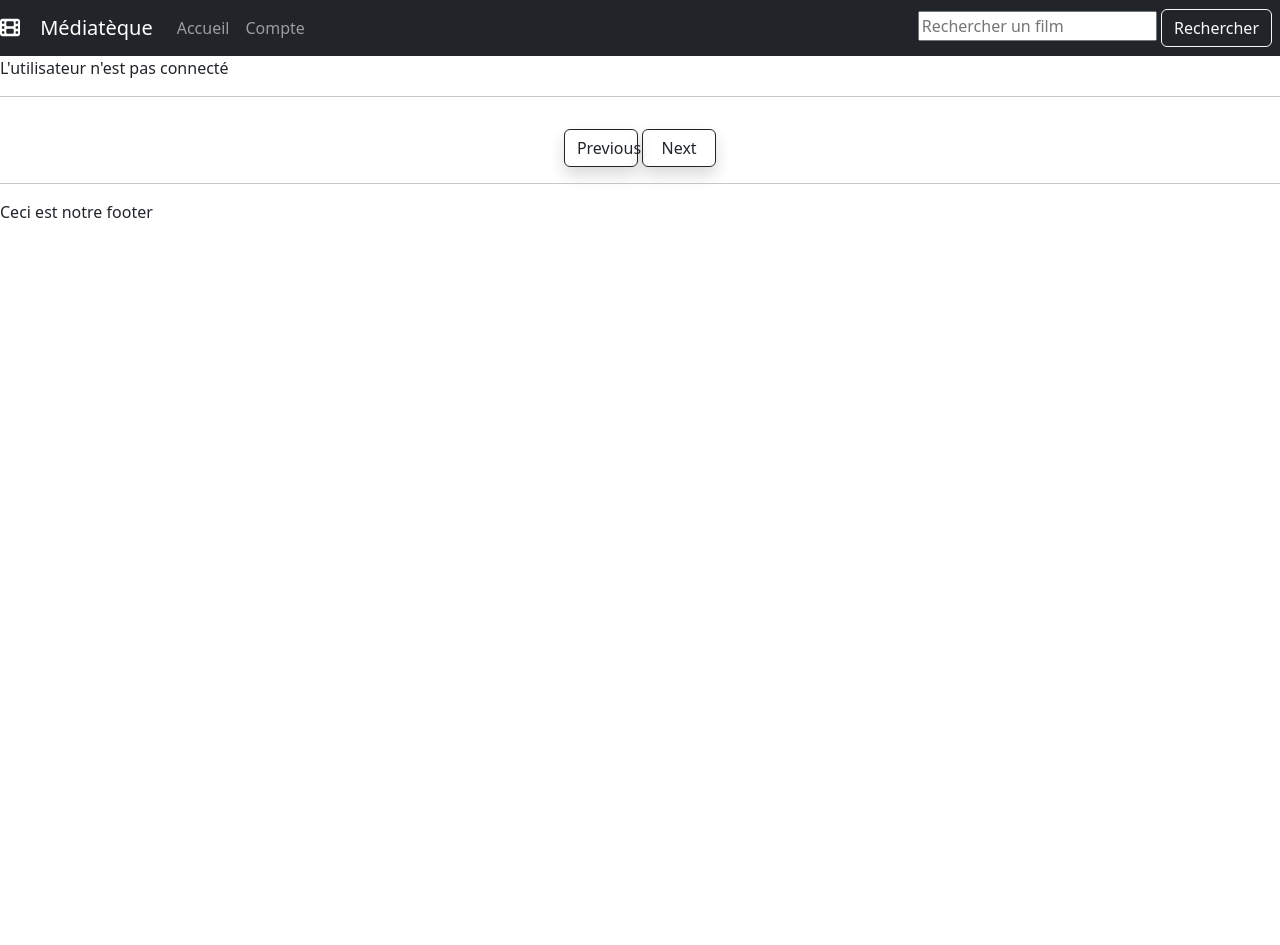
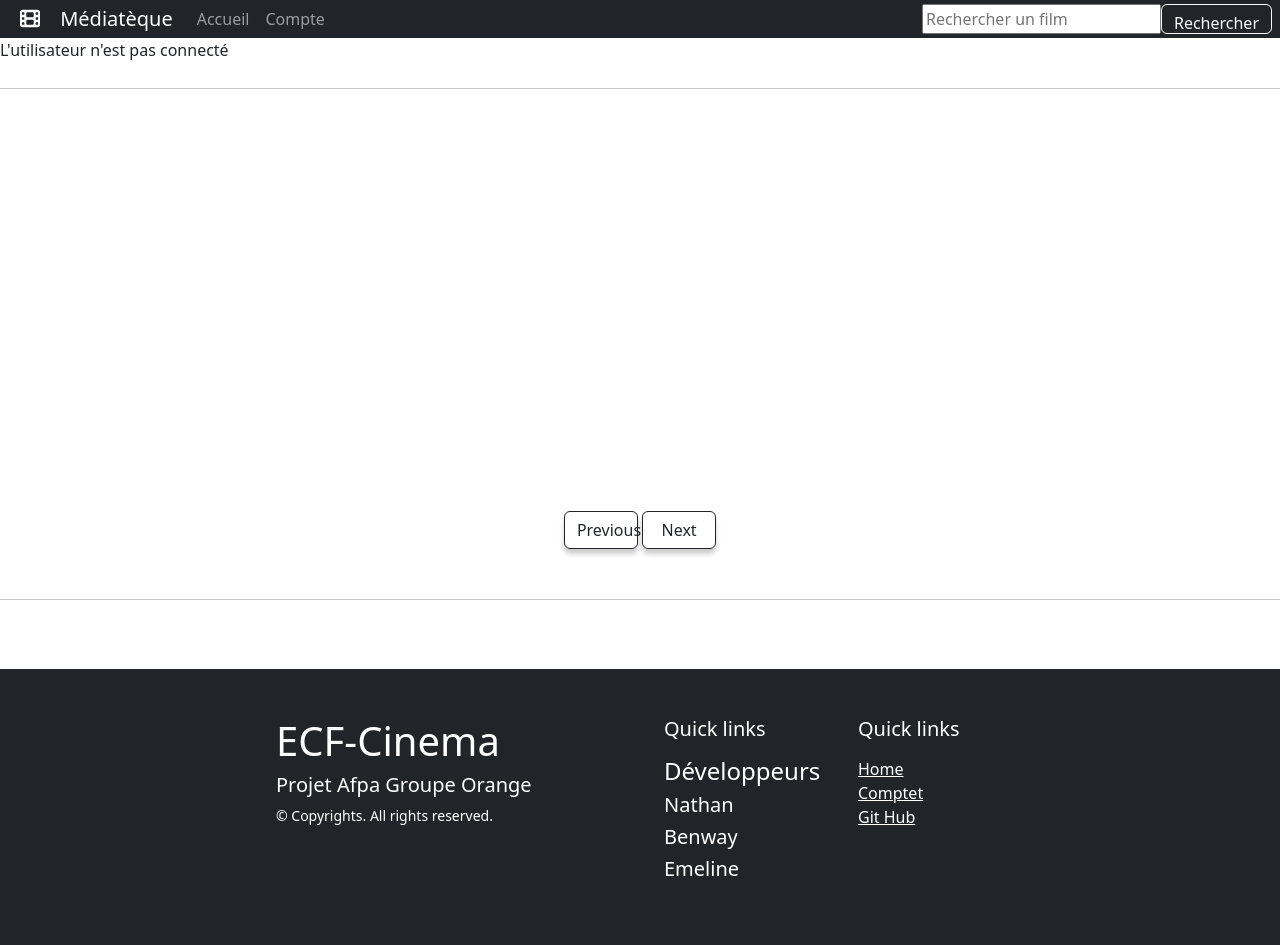
Before and after one commit to EmyLD/ecfCinema, a PHP site: page / in a window 1280 px wide. Before the commit the page ends 218 px from the top, so only its background shows below. Run offline with PHP 8.4, Linux system fonts and the light colour scheme; data that the repository does not hold is empty; some libraries are stand-ins or nearby versions.

Commit message:
Une page accueil Magnifique

```diff
--- a/view/footer.html.twig
+++ b/view/footer.html.twig
@@ -1,4 +1,50 @@
-<hr>
-<footer>
-	Ceci est notre footer
-</footer></body></html>
+<!DOCTYPE html>
+<html lang="en">
+<head>
+	<link
+	href="https://cdn.jsdelivr.net/npm/bootstrap@5.3.3/dist/css/bootstrap.min.css"
+	rel="stylesheet"
+	integrity="sha384-QWTKZyjpPEjISv5WaRU9OFeRpok6YctnYmDr5pNlyT2bRjXh0JMhjY6hW+ALEwIH"
+	crossorigin="anonymous"
+  />
+</head>
+
+
+
+	<footer class="w-100 py-4 flex-shrink-0 bg-dark" style="min-height: 20%;">
+		<div class="container py-4 justify-content-center align-self-center">
+			<div class="row gy-4 gx-5 justify-content-center align-self-center">
+				<div class="col-lg-4 col-md-6 ">
+					<h5 class="h1 text-white">ECF-Cinema</h5>
+					<h5 class="text-white">Projet Afpa Groupe Orange</h5>
+					<p class="small text-white mb-0">&copy; Copyrights. All rights reserved.</p>
+				</div>
+				<div class="col-lg-2 col-md-6">
+					<h5 class="text-white mb-3">Quick links</h5>
+					<ul class="list-unstyled text-muted">
+						<li><h4 class="text-white">Développeurs</h4></li>
+						<li><h5 class="text-white">Nathan</h5></li>
+						<li><h5 class="text-white">Benway</h5></li>
+						<li><h5 class="text-white">Emeline</h5></li>
+					</ul>
+				</div>
+				<div class="col-lg-2 col-md-6">
+					<h5 class="text-white mb-3">Quick links</h5>
+					<ul class="list-unstyled text-muted">
+						<li><a class="h6 text-white" href="home">Home</a></li>
+						<li><a class="h6 text-white" href="login">Comptet</a></li>
+						<li><a class="h6 text-white" href="https://github.com/EmyLD/ecfCinema">Git Hub</a></li>
+					</ul>
+				</div>
+
+			</div>
+		</div>
+	</footer>
+	</div>
+	   <script
+      src="https://cdn.jsdelivr.net/npm/bootstrap@5.3.3/dist/js/bootstrap.bundle.min.js"
+      integrity="sha384-YvpcrYf0tY3lHB60NNkmXc5s9fDVZLESaAA55NDzOxhy9GkcIdslK1eN7N6jIeHz"
+      crossorigin="anonymous"
+    ></script>
+
+</html>
--- a/view/header.html.twig
+++ b/view/header.html.twig
@@ -3,18 +3,24 @@
   <head>
     <meta charset="UTF-8" />
     <meta name="viewport" content="width=device-width, initial-scale=1.0" />
-    <title>Document</title>
     <script
       src="https://kit.fontawesome.com/99d22a9197.js"
       crossorigin="anonymous"
     ></script>
+      <link
+      href="https://cdn.jsdelivr.net/npm/bootstrap@5.3.3/dist/css/bootstrap.min.css"
+      rel="stylesheet"
+      integrity="sha384-QWTKZyjpPEjISv5WaRU9OFeRpok6YctnYmDr5pNlyT2bRjXh0JMhjY6hW+ALEwIH"
+      crossorigin="anonymous"
+    />
+    <link rel="stylesheet" href="./view/web/css/style.css">
   </head>
-  <body>
-    <header>
-      <nav class="navbar navbar-expand-sm bg-dark navbar-dark">
+
+    <header style="height: 5%; margin-bottom: 50px;">
+      <nav class="navbar navbar-expand-sm bg-dark navbar-dark h-100" >
         <!-- Brand/logo -->
-        <div class="">
-          <a href="home" class="navbar-brand"
+        <div>
+          <a style="margin-left: 20px;" href="home" class="navbar-brand"
             ><i class="fa-solid fa-film"></i
           ></a>
           <a class="navbar-brand" href="home">Médiatèque</a>
@@ -26,8 +32,7 @@
             <li class="nav-item">
               <a class="nav-link" href="home">Accueil</a>
             </li>
-			{% if session.user is defined %} Bonjour
-            {{ session.user }}
+			{% if session.user is defined %}
 			<li class="nav-item">
 				<a class="nav-link" href="creer">Création</a>
 			</li>
@@ -36,27 +41,24 @@
 			<li class="nav-item">
 			  <a class="nav-link" href="login">Compte</a>
 			</li>
-			 L'utilisateur n'est pas connecté
 			 {% endif %}
           </ul>
 
-          <form class="form-inline my-2 my-lg-0">
-            <div class="me-2">
-              <input type="text"  placeholder="Rechercher un film"/>
-              <button class="btn btn-outline-light text-light " type="button" >Rechercher</button>
+          <form class="form-inline my-2 my-lg-0 h-100" style="height: 100%;">
+            <div class="d-flex me-2 text-align-center justify-content-center align-items-center">
+              <input type="text" style="height: 30px;" placeholder="Rechercher un film"/>
+              <button class="btn btn-outline-light text-light" style="height: 30px; text-align: center;" type="button" >Rechercher</button>
             </div>
           </form>
         </div>
       </nav>
+    </div>
+  </div>
+  {% if session.user is defined %}
+        {% else %}
+  <p class="text-dark">L'utilisateur n'est pas connecté </p>
+   {% endif %}
+    </header>
+    <hr>
 
-          <div class="col">
-            {% if session.user is defined %} Bonjour
-            {{ session.user }}
-            {% else %} L'utilisateur n'est pas connecté {% endif %}
-          </div>
-        </div>
-      </div>
-    </header>
-    <hr />
-  </body>
 </html>
--- a/view/home.html.twig
+++ b/view/home.html.twig
@@ -1,22 +1,18 @@
 <!DOCTYPE html>
 <html lang="en">
   <head>
-    <meta charset="UTF-8" />
-    <meta name="viewport" content="width=device-width, initial-scale=1.0" />
     <title>Accueil</title>
-
-    <link
-      href="https://cdn.jsdelivr.net/npm/bootstrap@5.3.3/dist/css/bootstrap.min.css"
-      rel="stylesheet"
-      integrity="sha384-QWTKZyjpPEjISv5WaRU9OFeRpok6YctnYmDr5pNlyT2bRjXh0JMhjY6hW+ALEwIH"
-      crossorigin="anonymous"
-    />
   </head>
-  <body>
-    <main>
+  <body style="height: 94vh; ">
+    <main style="height: 75%">
+      <div style="height: 100%" class="d-flex flex-column justify-content-center align-self-center">
         <!-- Carousel Start -->
-      <div class="container-fluid">
-        <div id="headerCarousel" class="carousel slide" data-bs-ride="carousel">
+        <div class="container-fluid" style="height: 60%">
+          <div
+            id="headerCarousel"
+            class="carousel slide"
+            data-bs-ride="carousel"
+          >
             <div class="carousel-inner">
               {# Caroussel pour affichage des véhicules #} {% for item in
               movies.getAll() %} {% set current_movie = item %}
@@ -27,7 +23,7 @@
                     class="row align-items-center justify-content-center justify-content-lg-start"
                   >
                     <div
-                    class="col-6 col-lg-7 text-center text-lg-start h-100 justify-content-start align-self-start"
+                      class="col-6 col-lg-7 text-center text-lg-start justify-content-start align-self-start"
                     >
                       <h1 class="text-black mb-3 animated slideInDown">
                         {{ loop.index }} - {{ item.getTitle }}
@@ -39,12 +35,13 @@
                       </p>
 
                       {% for item in roles.getByMovie(current_movie.getId()) %}
-                    {%set name = item.getActor().getName() %} {% set firstName =
-                    item.getActor().getFirstName() %} {% set current_actor =
+                      {%set name = item.getActor().getName() %} {% set firstName
+                      = item.getActor().getFirstName() %} {% set current_actor =
                       name ~ " " ~ firstName %}
 
                       <p>
-                      avec <strong>{{ current_actor }}</strong> dans le role de
+                        avec <strong>{{ current_actor }}</strong> dans le role
+                        de
                         <strong>{{ item.getCharacter }}</strong>
                       </p>
 
@@ -69,7 +66,8 @@
 
         <div class="container w-25 text-center mt-3">
           <button
-          class="btn btn-outline-dark w-25 shadow text-center"
+            class="btn btn-outline-dark w-25"
+            style="box-shadow: 0px 5px 5px rgba(0, 0, 0, 0.2);;"
             type="button"
             data-bs-target="#headerCarousel"
             data-bs-slide="prev"
@@ -77,19 +75,18 @@
             Previous
           </button>
           <button
-          class="btn btn-outline-dark w-25 shadow"
+            class="btn btn-outline-dark w-25"
+            style="box-shadow: 0px 5px 5px rgba(0, 0, 0, 0.2);;"
             type="button"
             data-bs-target="#headerCarousel"
             data-bs-slide="next"
           >
             Next
           </button>
+
+        </div>
+        <hr style="margin-top: 50px" />
       </div>
     </main>
-    <script
-      src="https://cdn.jsdelivr.net/npm/bootstrap@5.3.3/dist/js/bootstrap.bundle.min.js"
-      integrity="sha384-YvpcrYf0tY3lHB60NNkmXc5s9fDVZLESaAA55NDzOxhy9GkcIdslK1eN7N6jIeHz"
-      crossorigin="anonymous"
-    ></script>
   </body>
 </html>
```
Also changed, not shown: view/web/css/style.css (deleted, +0 -18 lines). Lines whose indentation alone changed are shown as unchanged.
